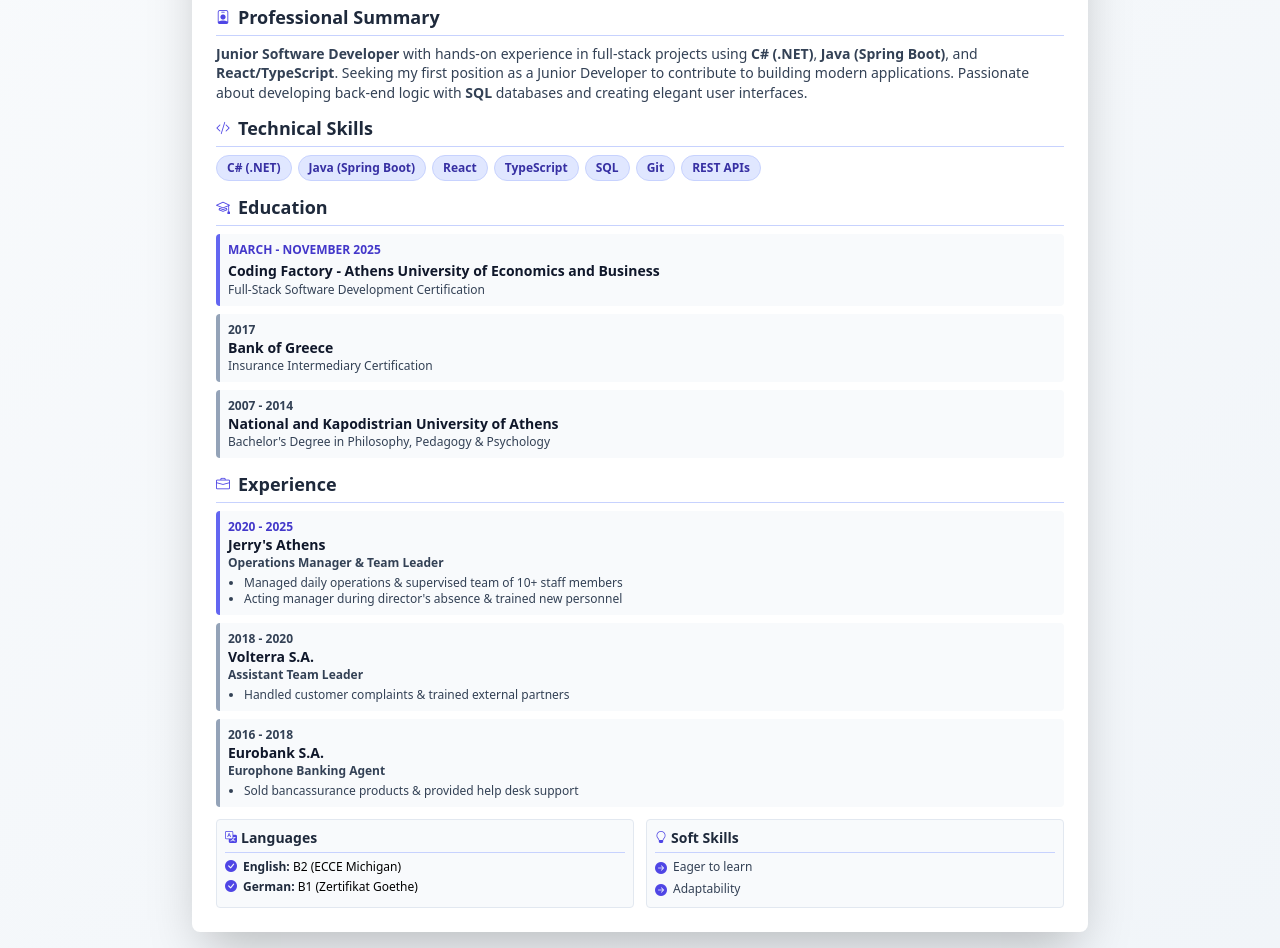
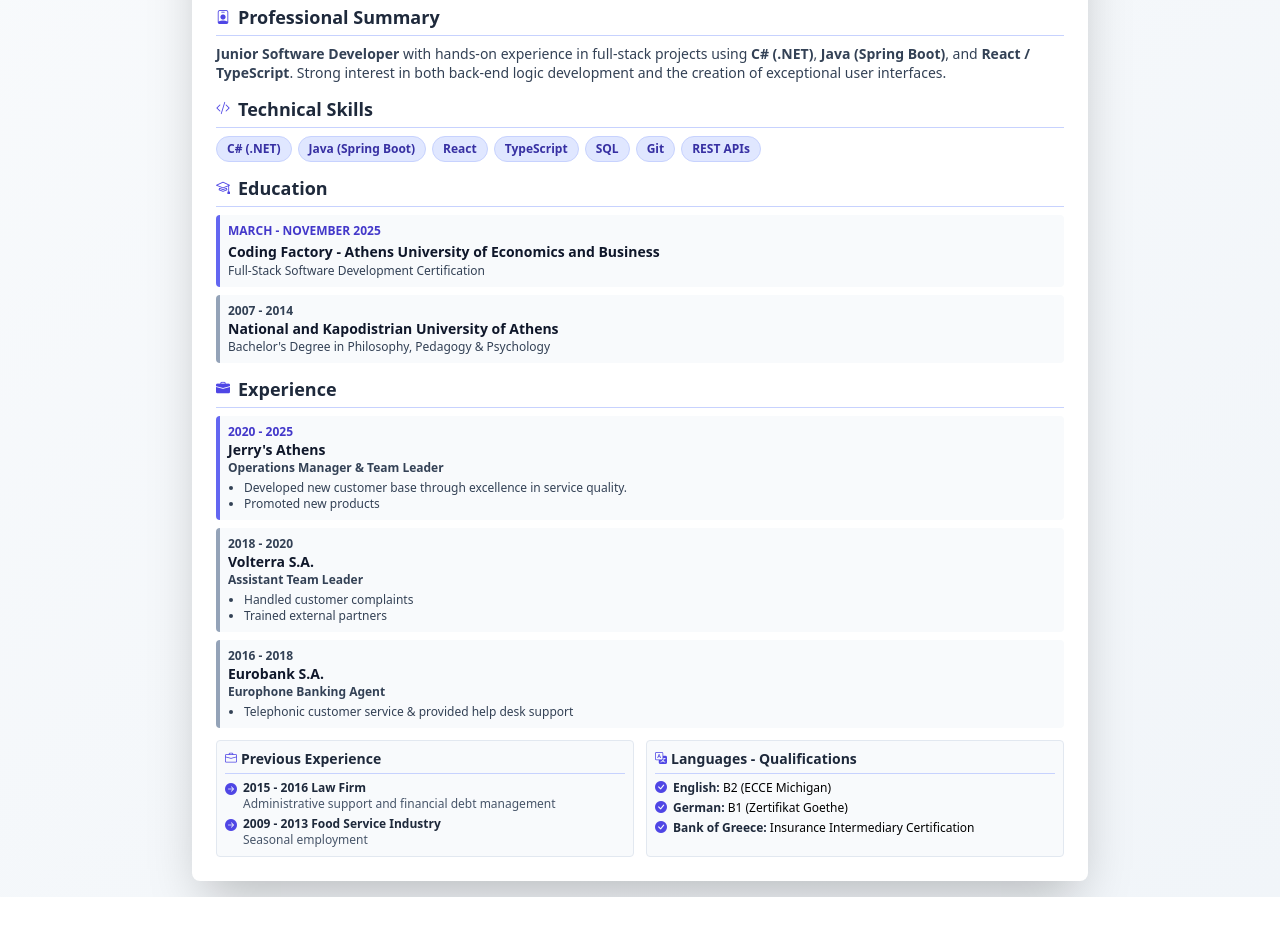
Before and after one commit to vastriantafyllou/my-cv, a plain HTML site: page index.html in a window 1280 px wide. Shown: the part 159-1107 px from the top of the page. After the commit the page ends 1056 px from the top, so only its background shows below. Drawn offline with nearby package versions, Linux system fonts and the light colour scheme.

Commit message:
docs(style): update CV content and refine design layout

```diff
--- a/index.html
+++ b/index.html
@@ -66,7 +66,7 @@
                 Professional Summary
             </h3>
             <p class="text-slate-700 text-sm leading-snug">
-                <strong>Junior Software Developer</strong> with hands-on experience in full-stack projects using <strong>C# (.NET)</strong>, <strong>Java (Spring Boot)</strong>, and <strong>React/TypeScript</strong>. Seeking my first position as a Junior Developer to contribute to building modern applications. Passionate about developing back-end logic with <strong>SQL</strong> databases and creating elegant user interfaces.
+                <strong>Junior Software Developer</strong> with hands-on experience in full-stack projects using <strong>C# (.NET)</strong>, <strong>Java (Spring Boot)</strong>, and <strong>React / TypeScript</strong>. Strong interest in both back-end logic development and the creation of exceptional user interfaces.
             </p>
         </section>
 
@@ -94,28 +94,19 @@
 
             <div class="mb-2 bg-slate-50 p-2 rounded border-l-4 border-indigo-500">
                 <p class="text-xs font-bold text-indigo-700 uppercase">March - November 2025</p>
-                <a href=https://codingfactory.aueb.gr/ target="_blank" class="text-sm font-bold text-slate-900">Coding Factory - Athens University of Economics and Business</a>
+                <a href="https://codingfactory.aueb.gr/" target="_blank" class="text-sm font-bold text-slate-900">Coding Factory - Athens University of Economics and Business</a>
                 <p class="text-xs text-slate-700">Full-Stack Software Development Certification</p>
             </div>
-
-            <div class="mb-2 bg-slate-50 p-2 rounded border-l-4 border-slate-400">
-                <p class="text-xs font-bold text-slate-700 uppercase">2017</p>
-                <h4 class="text-sm font-bold text-slate-900">Bank of Greece</h4>
-                <p class="text-xs text-slate-700">Insurance Intermediary Certification</p>
-            </div>
-
             <div class="mb-2 bg-slate-50 p-2 rounded border-l-4 border-slate-400">
                 <p class="text-xs font-bold text-slate-700 uppercase">2007 - 2014</p>
                 <h4 class="text-sm font-bold text-slate-900">National and Kapodistrian University of Athens</h4>
                 <p class="text-xs text-slate-700">Bachelor's Degree in Philosophy, Pedagogy & Psychology</p>
             </div>
-
         </section>
-
 
         <section class="mb-3">
             <h3 class="text-lg font-bold text-slate-800 border-b border-indigo-200 pb-1 mb-2 flex items-center gap-2">
-                <i class="bi bi-briefcase text-indigo-600 text-sm"></i>
+                <i class="bi bi-briefcase-fill text-indigo-600 text-sm"></i>
                 Experience
             </h3>
 
@@ -124,8 +115,8 @@
                 <h4 class="text-sm font-bold text-slate-900">Jerry's Athens</h4>
                 <p class="text-xs text-slate-700 font-semibold mb-1">Operations Manager & Team Leader</p>
                 <ul class="list-disc list-outside ml-4 text-xs text-slate-700 space-y-0">
-                    <li>Managed daily operations & supervised team of 10+ staff members</li>
-                    <li>Acting manager during director's absence & trained new personnel</li>
+                    <li>Developed new customer base through excellence in service quality.</li>
+                    <li>Promoted new products</li>
                 </ul>
             </div>
 
@@ -134,7 +125,8 @@
                 <h4 class="text-sm font-bold text-slate-900">Volterra S.A.</h4>
                 <p class="text-xs text-slate-700 font-semibold mb-1">Assistant Team Leader</p>
                 <ul class="list-disc list-outside ml-4 text-xs text-slate-700 space-y-0">
-                    <li>Handled customer complaints & trained external partners</li>
+                    <li>Handled customer complaints</li>
+                    <li>Trained external partners</li>
                 </ul>
             </div>
 
@@ -143,17 +135,39 @@
                 <h4 class="text-sm font-bold text-slate-900">Eurobank S.A.</h4>
                 <p class="text-xs text-slate-700 font-semibold mb-1">Europhone Banking Agent</p>
                 <ul class="list-disc list-outside ml-4 text-xs text-slate-700 space-y-0">
-                    <li>Sold bancassurance products & provided help desk support</li>
+                    <li>Telephonic customer service & provided help desk support</li>
+                </ul>
+            </div>
+        </section>
+
+        <section class="grid grid-cols-2 gap-3">
+               <div class="bg-slate-50 p-2 rounded border border-slate-200">
+                <h3 class="text-sm font-bold text-slate-800 border-b border-indigo-200 pb-1 mb-1.5 flex items-center gap-1">
+                    <i class="bi bi-briefcase text-indigo-600 text-xs"></i>
+                    Previous Experience
+                </h3>
+                <ul class="space-y-1">
+                    <li class="flex items-start gap-1.5">
+                        <i class="bi bi-arrow-right-circle-fill text-indigo-600 text-xs mt-0.5"></i>
+                        <div class="flex flex-col leading-snug">
+                            <span class="text-xs text-slate-800 font-semibold">2015 - 2016 <span class="font-bold">Law Firm</span></span>
+                            <span class="text-xs text-slate-600">Administrative support and financial debt management</span>
+                        </div>
+                    </li>
+                    <li class="flex items-start gap-1.5">
+                        <i class="bi bi-arrow-right-circle-fill text-indigo-600 text-xs mt-0.5"></i>
+                        <div class="flex flex-col leading-snug">
+                            <span class="text-xs font-semibold text-slate-800">2009 - 2013 <span class="font-bold">Food Service Industry</span></span>
+                            <span class="text-xs text-slate-600">Seasonal employment</span>
+                        </div>
+                    </li>
                 </ul>
             </div>
 
-            </section>
-
-        <section class="grid grid-cols-2 gap-3">
             <div class="bg-slate-50 p-2 rounded border border-slate-200">
                 <h3 class="text-sm font-bold text-slate-800 border-b border-indigo-200 pb-1 mb-1.5 flex items-center gap-1">
                     <i class="bi bi-translate text-indigo-600 text-xs"></i>
-                    Languages
+                    Languages - Qualifications
                 </h3>
                 <ul class="space-y-1">
                     <li class="flex items-center gap-1.5">
@@ -164,26 +178,14 @@
                         <i class="bi bi-check-circle-fill text-indigo-600 text-xs"></i>
                         <span class="text-xs"><span class="font-semibold text-slate-800">German:</span> B1 (Zertifikat Goethe)</span>
                     </li>
-                </ul>
-            </div>
-
-            <div class="bg-slate-50 p-2 rounded border border-slate-200">
-                <h3 class="text-sm font-bold text-slate-800 border-b border-indigo-200 pb-1 mb-1.5 flex items-center gap-1">
-                    <i class="bi bi-lightbulb text-indigo-600 text-xs"></i>
-                    Soft Skills
-                </h3>
-                <ul class="space-y-1">
-                    <li class="flex items-start gap-1.5">
-                        <i class="bi bi-arrow-right-circle-fill text-indigo-600 text-xs mt-0.5"></i>
-                        <span class="text-xs text-slate-700">Eager to learn</span>
-                    </li>
-                    <li class="flex items-start gap-1.5">
-                        <i class="bi bi-arrow-right-circle-fill text-indigo-600 text-xs mt-0.5"></i>
-                        <span class="text-xs text-slate-700">Adaptability</span>
+                    <li class="flex items-center gap-1.5">
+                        <i class="bi bi-check-circle-fill text-indigo-600 text-xs"></i>
+                        <span class="text-xs"><span class="font-semibold text-slate-800">Bank of Greece:</span> Insurance Intermediary Certification</span>
                     </li>
                 </ul>
             </div>
         </section>
 
-    </div></body>
+    </div>
+</body>
 </html>
```
